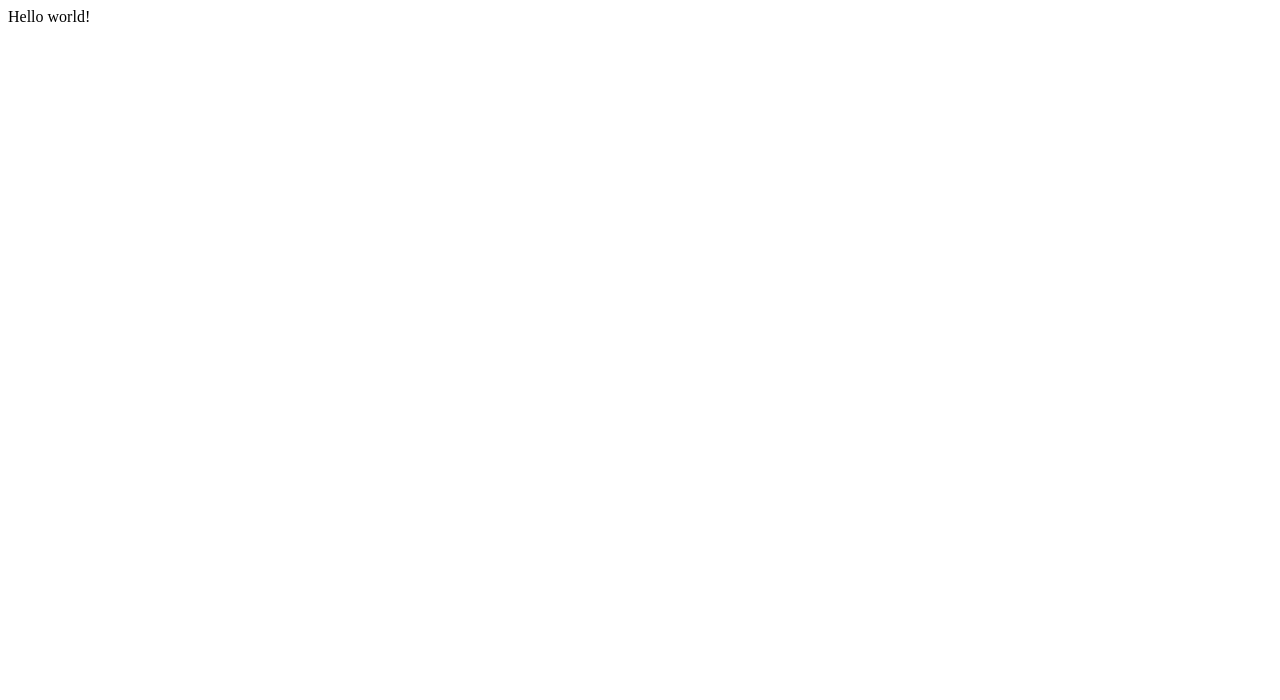
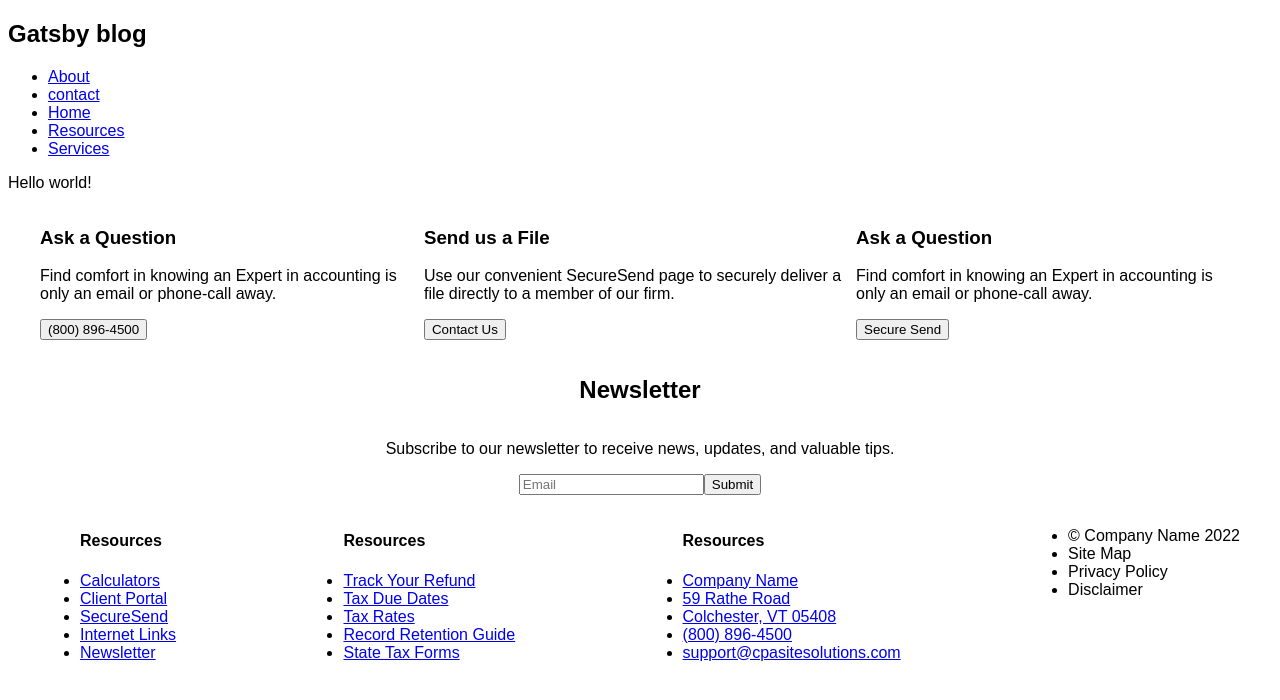
Before and after one commit to dips048/cpa, a Gatsby site: page / in a window 1280 px wide. Built offline with nearby package versions, Linux system fonts and the light colour scheme; Gatsby itself is replaced by a stand-in of ours.

Commit message:
index + home page

```diff
--- a/src/pages/index.js
+++ b/src/pages/index.js
@@ -1,5 +1,12 @@
 import React from "react"
+import Layout from "../components/layout"
 
-export default function Home() {
-  return <div>Hello world!</div>
+const IndexPage = () => {
+  return (
+    <Layout>
+      <div>Hello world!</div>
+    </Layout>
+  )
 }
+
+export default IndexPage
```
